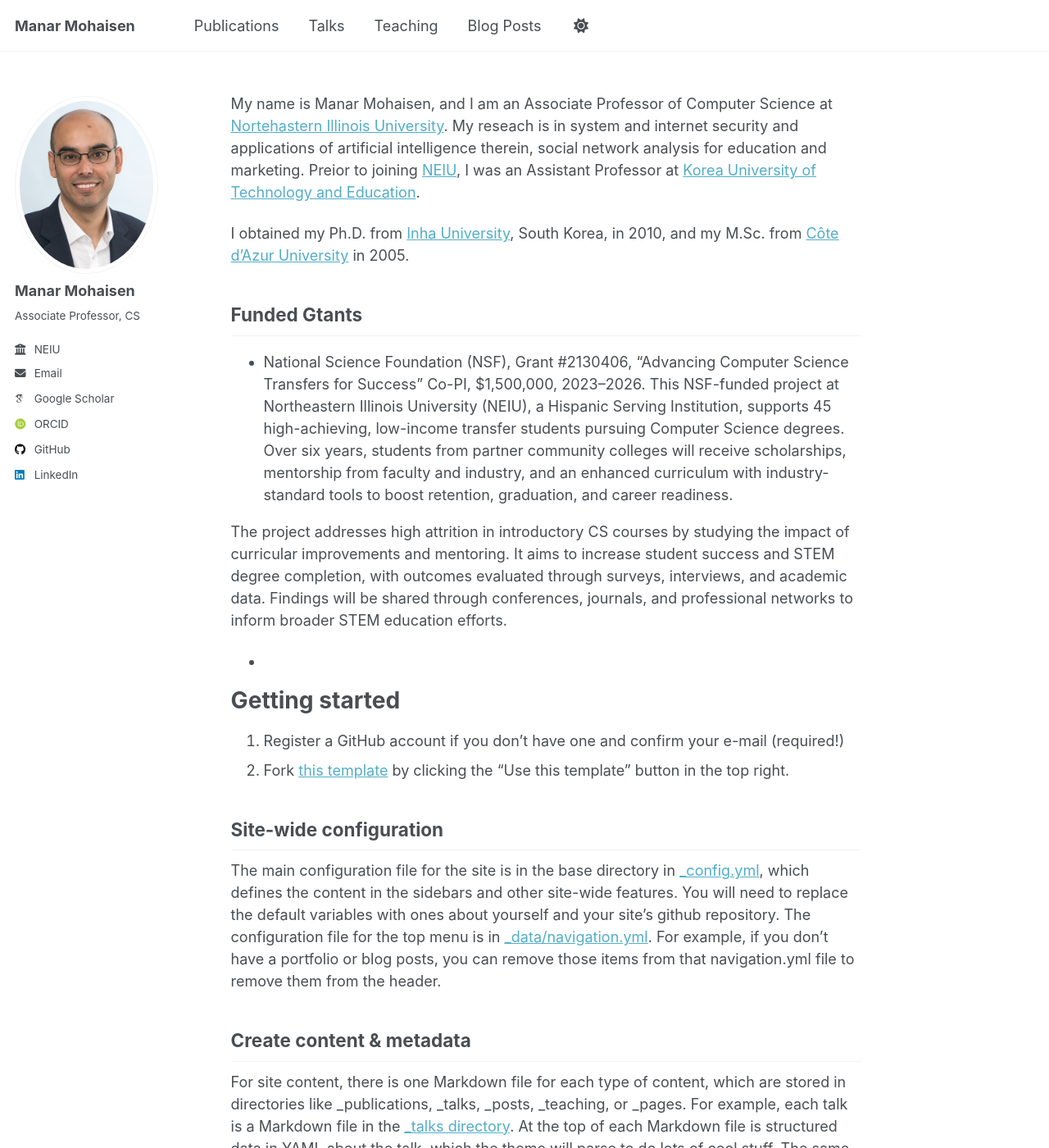
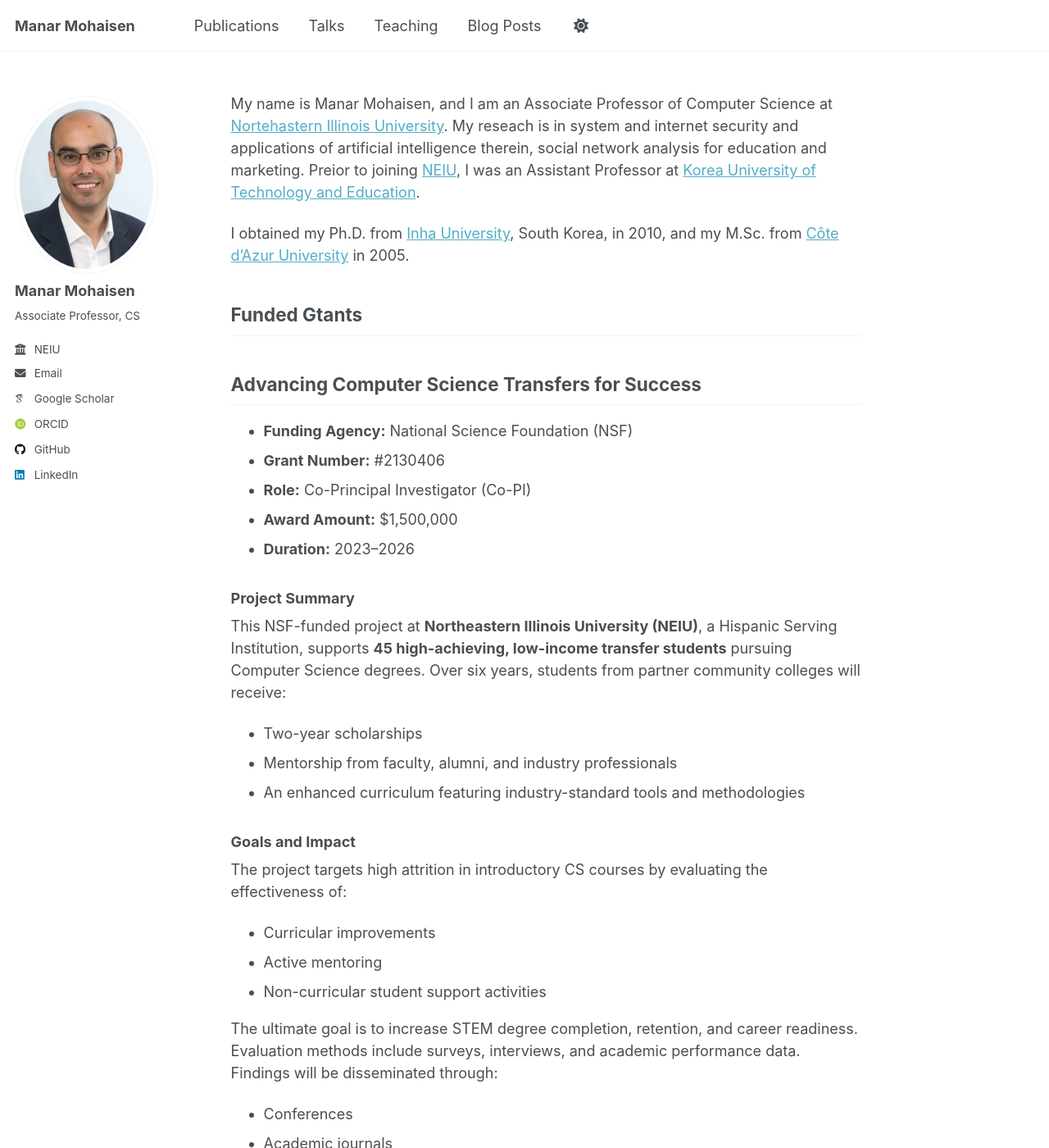
Before and after one commit to manarmohaisen/manarmohaisen.github.io, a Jekyll site: the page built from _pages/about.md, in a window 1280 px wide and 1400 px high. Shown: the whole window at 82% size. Built offline with Jekyll 4.4.1, drawn with Linux system fonts in a browser that asks for light colours; some web fonts are replaced; a script that is not in the unit is left out; some of the changed text lies outside the part shown.

Commit message:
Update about.md

```diff
--- a/_pages/about.md
+++ b/_pages/about.md
@@ -14,11 +14,47 @@ I obtained my Ph.D. from [Inha University](inha.ac.kr), South Korea, in 2010, an
 
 Funded Gtants
 -------
- - National Science Foundation (NSF), Grant #2130406, "Advancing Computer Science Transfers for Success" Co-PI, $1,500,000, 2023–2026.
-This NSF-funded project at Northeastern Illinois University (NEIU), a Hispanic Serving Institution, supports 45 high-achieving, low-income transfer students pursuing Computer Science degrees. Over six years, students from partner community colleges will receive scholarships, mentorship from faculty and industry, and an enhanced curriculum with industry-standard tools to boost retention, graduation, and career readiness.
+ <section>
+  <h2>Advancing Computer Science Transfers for Success</h2>
+  <ul>
+    <li><strong>Funding Agency:</strong> National Science Foundation (NSF)</li>
+    <li><strong>Grant Number:</strong> #2130406</li>
+    <li><strong>Role:</strong> Co-Principal Investigator (Co-PI)</li>
+    <li><strong>Award Amount:</strong> $1,500,000</li>
+    <li><strong>Duration:</strong> 2023–2026</li>
+  </ul>
 
-The project addresses high attrition in introductory CS courses by studying the impact of curricular improvements and mentoring. It aims to increase student success and STEM degree completion, with outcomes evaluated through surveys, interviews, and academic data. Findings will be shared through conferences, journals, and professional networks to inform broader STEM education efforts.
- -
+  <h3>Project Summary</h3>
+  <p>
+    This NSF-funded project at <strong>Northeastern Illinois University (NEIU)</strong>, a Hispanic Serving Institution, supports
+    <strong>45 high-achieving, low-income transfer students</strong> pursuing Computer Science degrees. Over six years,
+    students from partner community colleges will receive:
+  </p>
+  <ul>
+    <li>Two-year scholarships</li>
+    <li>Mentorship from faculty, alumni, and industry professionals</li>
+    <li>An enhanced curriculum featuring industry-standard tools and methodologies</li>
+  </ul>
+
+  <h3>Goals and Impact</h3>
+  <p>
+    The project targets high attrition in introductory CS courses by evaluating the effectiveness of:
+  </p>
+  <ul>
+    <li>Curricular improvements</li>
+    <li>Active mentoring</li>
+    <li>Non-curricular student support activities</li>
+  </ul>
+  <p>
+    The ultimate goal is to increase STEM degree completion, retention, and career readiness. Evaluation methods include surveys, interviews, and academic performance data.
+    Findings will be disseminated through:
+  </p>
+  <ul>
+    <li>Conferences</li>
+    <li>Academic journals</li>
+    <li>Professional networks such as the Computing Alliance of Hispanic Serving Institutions (CAHSI)</li>
+  </ul>
+</section>
 
 Getting started
 ======
```
